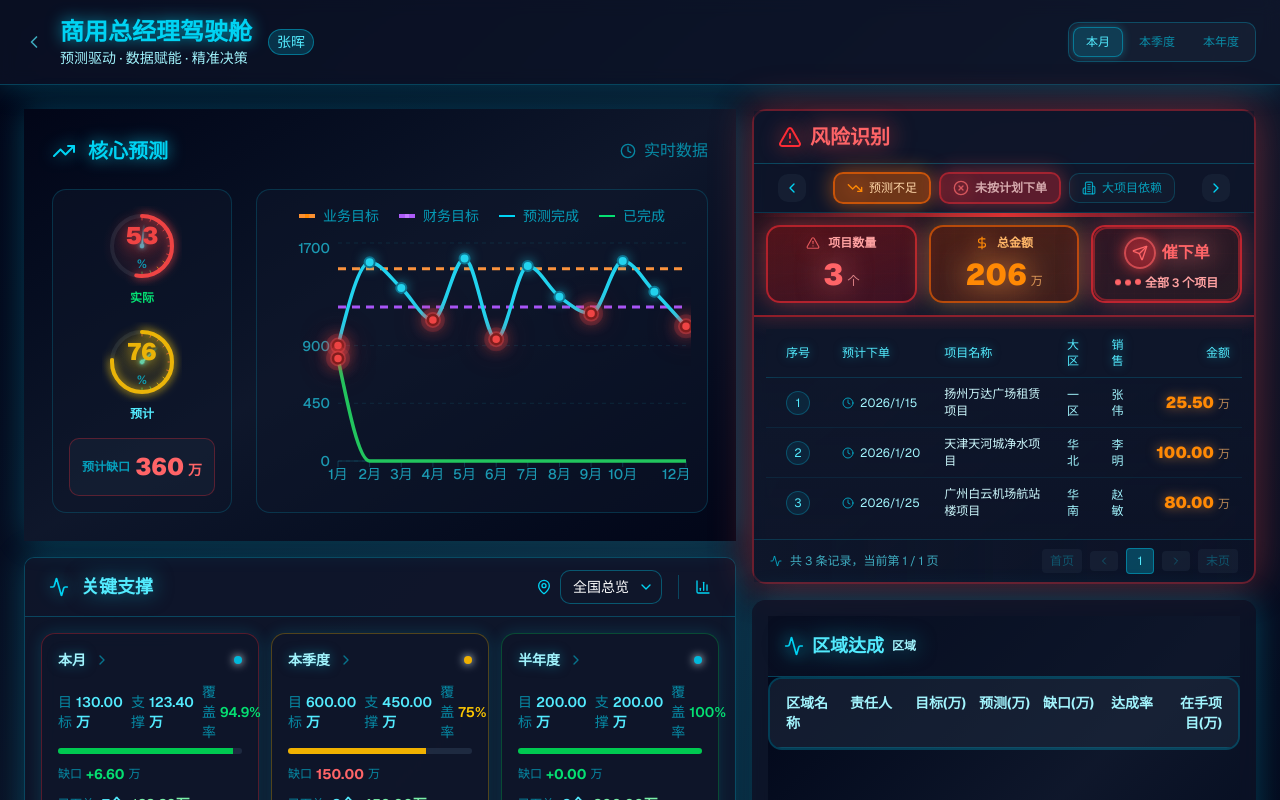
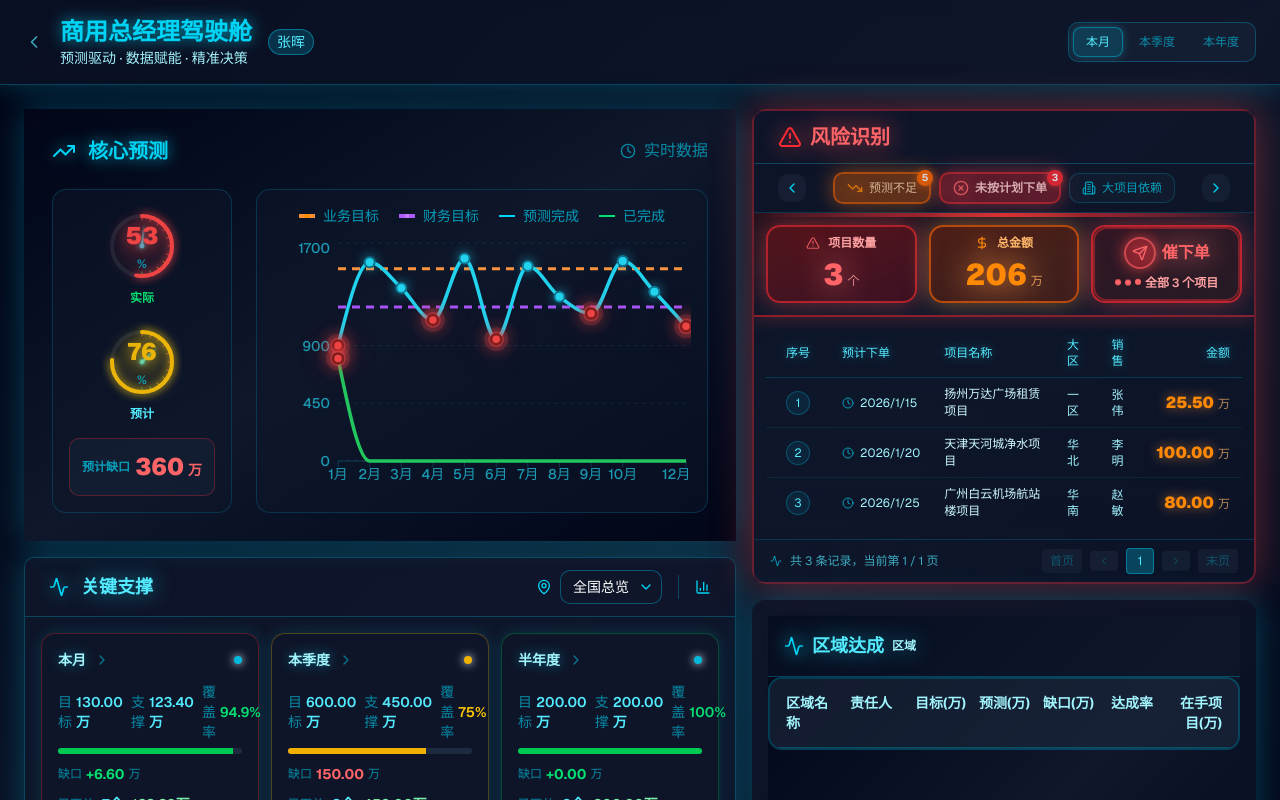
Before and after one commit to navylee1990/coze_jsc, a Next.js app: page /gm in a window 1280 px wide. Shown: the top 800 px of the page. Built offline with nearby package versions, Linux system fonts and the light colour scheme.

Commit message:
feat: 预测不足和未按计划下单Tab添加数量角标和闪烁效果

```diff
--- a/src/components/RiskIdentificationPanel.tsx
+++ b/src/components/RiskIdentificationPanel.tsx
@@ -625,12 +625,22 @@ export default function RiskIdentificationPanel({
                 const isUnorderedProjects = tab.id === 0; // 未按计划下单
                 const isForecastGap = tab.id === 2; // 预测不足
 
+                // 计算角标数量
+                const badgeCount = isUnorderedProjects
+                  ? filteredUnorderedProjects.length
+                  : isForecastGap
+                  ? forecastGaps.length
+                  : 0;
+
+                // 是否闪烁（数量>0且非当前Tab）
+                const shouldPulse = badgeCount > 0 && tab.id !== currentTab;
+
                 return (
                   <button
                     key={tab.id}
                     onClick={() => setCurrentTab(tab.id)}
                     className={cn(
-                      'flex items-center gap-1.5 px-3 py-1.5 rounded-lg text-xs font-medium transition-all',
+                      'flex items-center gap-1.5 px-3 py-1.5 rounded-lg text-xs font-medium transition-all relative',
                       // 未按计划下单使用红色主题
                       isUnorderedProjects && theme === 'dashboard'
                         ? 'bg-red-500/40 text-red-200 border-2 border-red-500/60 shadow-[0_0_20px_rgba(239,68,68,0.6)] animate-pulse'
@@ -646,7 +656,9 @@ export default function RiskIdentificationPanel({
                           : 'bg-cyan-100 text-cyan-700 border border-cyan-300'
                         : theme === 'dashboard'
                         ? 'bg-slate-800/30 text-cyan-400/70 border border-cyan-400/20'
-                        : 'bg-slate-100 text-slate-600 border border-slate-300'
+                        : 'bg-slate-100 text-slate-600 border border-slate-300',
+                      // 闪烁效果
+                      shouldPulse && 'animate-pulse'
                     )}
                   >
                     {isUnorderedProjects ? (
@@ -665,6 +677,22 @@ export default function RiskIdentificationPanel({
                     <span className={isUnorderedProjects && theme === 'dashboard' ? 'font-bold text-xs' : ''}>
                       {tab.label}
                     </span>
+                    {/* 角标 */}
+                    {badgeCount > 0 && (
+                      <span className={cn(
+                        'absolute -top-1 -right-1 flex items-center justify-center',
+                        'min-w-[16px] h-4 px-1 rounded-full text-[10px] font-bold',
+                        theme === 'dashboard'
+                          ? isUnorderedProjects
+                            ? 'bg-red-500 text-white shadow-[0_0_8px_rgba(239,68,68,0.8)]'
+                            : 'bg-orange-500 text-white shadow-[0_0_8px_rgba(249,115,22,0.8)]'
+                          : isUnorderedProjects
+                          ? 'bg-red-600 text-white'
+                          : 'bg-orange-600 text-white'
+                      )}>
+                        {badgeCount}
+                      </span>
+                    )}
                   </button>
                 );
               })}
```
